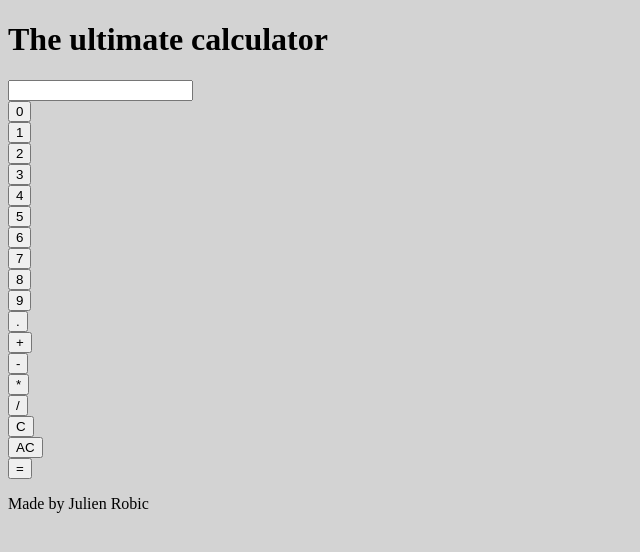
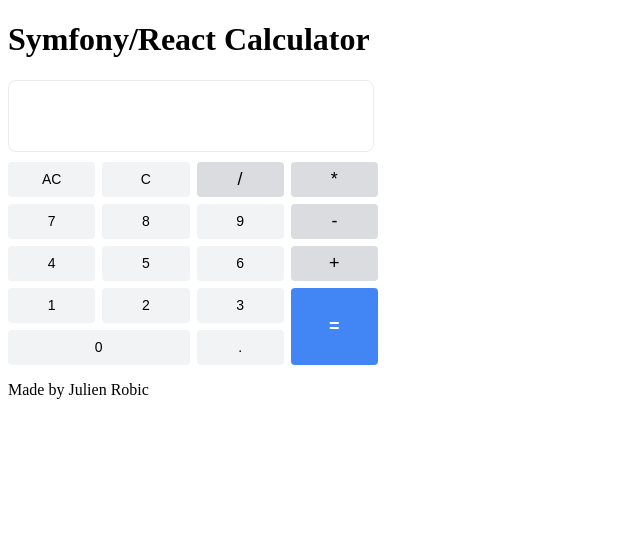
Before and after one commit to Nayte91/Calculus, a Symfony app: template templates/home.html.twig in a window 1280 px wide. Shown: the top 552 px of the page, without its empty margins (0-640 px from the left). Run offline with Twig, Linux system fonts and the light colour scheme; the template is opened without the code that fills it, so the values that code supplies are empty; style sheets or scripts are compiled from the project's sources; some libraries are stand-ins or nearby versions.

Commit message:
Calculator styling as google Calc

```diff
--- a/assets/components/ActionButton.tsx
+++ b/assets/components/ActionButton.tsx
@@ -1,21 +1,22 @@
 import React from 'react';
 import { Action } from '../types/Action';
+import '../styles/components/Button.scss';
 
 interface Props {
     symbol: string;
+    slug: string,
     action: () => void;
 }
 
 const ActionButton: React.FC<Props> = ({
     symbol,
+    slug,
     action
 }) => {
     return (
-        <div className={`button__${symbol}`}>
-            <button onClick={action} >
-                { symbol }
-            </button>
-        </div>
+        <button onClick={action} className={`button__${slug}`}>
+            { symbol }
+        </button>
     );
 };
 
--- a/assets/components/Calculator.tsx
+++ b/assets/components/Calculator.tsx
@@ -1,5 +1,5 @@
-import React, { useState } from 'react';
-import axios from "axios";
+import React, { SetStateAction, useState } from 'react';
+import axios, { AxiosResponse } from "axios";
 
 import CalculatorContext from "../types/CalculatorContext";
 import OperatorButton from './OperatorButton';
@@ -29,13 +29,14 @@ const Calculator: React.FC = () => {
     const compute = (): void => {
         addToQueue();
 
-        try {
-            const solvedVal = eval(calculatorInput.replace(/×/g, '*'));
-            setCalculatorInput(solvedVal);
-        } catch (err) {
-            setCalculatorInput(errorMsg);
-            setClearNext(true);
-        }
+        const resultat = axios
+            .post(`https://localhost:443/computation`, '{"entry": "' + calculatorInput + '"}')
+            .then((result: AxiosResponse) => {
+                setCalculatorInput(result.data.result);
+            });
+
+        /* const solvedVal = eval(calculatorInput.replace(/×/g, '*'));
+        const solvedVal = request(calculatorInput) */
     };
 
     const enterInput = (newInput: string): void => {
@@ -54,35 +55,22 @@ const Calculator: React.FC = () => {
         setCalculatorInput('');
     };
 
-    axios.post(`https://localhost:443/computation`, '{"entry": "4+3"}' )
-        .then(res => {
-            console.log(res);
-            console.log(res.data);
-        })
-
     return (
         <CalculatorContext.Provider value={{ enterInput }}>
             <section className='calculator'>
-                <input
-                    className='calculator__display'
-                    type='text'
-                    readOnly
-                    value={calculatorInput}
-                />
+                <div className='calculator__display'>
+                    <div className="display__history"><span className='display__text'>{calculatorInput}</span></div>
+                    <div className="display__current">
+                        <span className='display__text'>{calculatorInput}</span>
+                    </div>
+                </div>
                 <div className='calculator__pad'>
-                    <div className='calculator__pad__digits'>
-                        { Digits.map(Digit => { return <DigitButton digit={Digit} perform={enterInput} /> })}
-                    </div>
-                    <div className='calculator__pad__operations'>
-                        { Operators.map(Operator => { return <OperatorButton operator={Operator} perform={enterInput} /> })}
-                    </div>
-                    <div className='calculator__pad__actions'>
-                        <ActionButton symbol='C' action={revertToPreviousState} />
-                        <ActionButton symbol='AC' action={clearInput} />
-                        <ActionButton symbol='=' action={compute} />
-
-                        {/* { Actions.map(Action => { return <ActionButton action={Action} perform={compute} /> })}  */}
-                    </div>
+                    { Digits.map(Digit => { return <DigitButton digit={Digit} perform={enterInput} /> })}
+                    { Operators.map(Operator => { return <OperatorButton operator={Operator} perform={enterInput} /> })}
+                    <ActionButton symbol='C' slug='clear' action={revertToPreviousState} />
+                    <ActionButton symbol='AC' slug='reset' action={clearInput} />
+                    <ActionButton symbol='=' slug='equal' action={compute} />
+                    {/* { Actions.map(Action => { return <ActionButton action={Action} perform={compute} /> })}  */}
                 </div>
             </section>
         </CalculatorContext.Provider>
--- a/assets/components/DigitButton.tsx
+++ b/assets/components/DigitButton.tsx
@@ -11,11 +11,9 @@ const DigitButton: React.FC<Props> = ({
     perform
 }) => {
     return (
-        <div className={`button__${digit.symbol}`}>
-            <button onClick={() => perform(digit.symbol)} >
-                { digit.symbol }
-            </button>
-        </div>
+        <button onClick={() => perform(digit.symbol)} className={`button__${digit.slug}`}>
+            { digit.symbol }
+        </button>
     );
 };
 
--- a/assets/components/OperatorButton.tsx
+++ b/assets/components/OperatorButton.tsx
@@ -11,11 +11,9 @@ const OperatorButton: React.FC<Props> = ({
     perform
 }) => {
     return (
-        <div className={`button__${operator.symbol}`}>
-            <button onClick={() => perform(operator.symbol)}>
-                { operator.symbol }
-            </button>
-        </div>
+        <button onClick={() => perform(operator.symbol)} className={`button__${operator.slug}`}>
+            { operator.symbol }
+        </button>
     );
 };
 
--- a/assets/data/Actions.ts
+++ b/assets/data/Actions.ts
@@ -3,16 +3,19 @@ import { Action } from "../types/Action";
 export const Actions: Action[] = [
     {
         symbol: '=',
+        slug: "equal",
         keyCode: '13',
         perform: 'compute'
     },
     {
         symbol: 'C',
+        slug: 'clear',
         keyCode: '8',
         perform: 'clear'
     },
     {
         symbol: 'AC',
+        slug: 'reset',
         keyCode: '27',
         perform: 'allClear'
     }
--- a/assets/data/Digits.ts
+++ b/assets/data/Digits.ts
@@ -3,46 +3,57 @@ import { Digit } from "../types/Digit";
 export const Digits: Digit[] = [
     {
         symbol: '0',
+        slug: 'zero',
         keyCode: '96'
     },
     {
         symbol: '1',
+        slug: 'one',
         keyCode: '97'
     },
     {
         symbol: '2',
+        slug: 'two',
         keyCode: '98'
     },
     {
         symbol: '3',
+        slug: 'three',
         keyCode: '99'
     },
     {
         symbol: '4',
+        slug: 'four',
         keyCode: '100'
     },
     {
         symbol: '5',
+        slug: 'five',
         keyCode: '101'
     },
     {
         symbol: '6',
+        slug: 'six',
         keyCode: '102'
     },
     {
         symbol: '7',
+        slug: 'seven',
         keyCode: '103'
     },
     {
         symbol: '8',
+        slug: 'eight',
         keyCode: '104'
     },
     {
         symbol: '9',
+        slug: 'nine',
         keyCode: '105'
     },
     {
         symbol: '.',
+        slug: 'dot',
         keyCode: '81'
     }
 ]
--- a/assets/data/Operators.ts
+++ b/assets/data/Operators.ts
@@ -3,18 +3,22 @@ import { Operator } from "../types/Operator";
 export const Operators: Operator[] = [
     {
         symbol: '+',
+        slug: 'plus',
         keyCode: '107'
     },
     {
         symbol: '-',
+        slug: 'minus',
         keyCode: '109'
     },
     {
         symbol: '*',
+        slug: 'multiply',
         keyCode: '106'
     },
     {
         symbol: '/',
+        slug: 'divide',
         keyCode: '111'
     }
 ]
--- a/assets/styles/app.scss
+++ b/assets/styles/app.scss
@@ -1,3 +1,4 @@
 body {
-    background-color: lightgray;
+    background-color: white;
+    width: 375px;
 }
--- a/assets/styles/components/Button.scss
+++ b/assets/styles/components/Button.scss
@@ -1,3 +1,67 @@
-.button {
-  background-color: cadetblue;
+button {
+  background-color: rgb(241, 243, 244);
+  border: none;
+  border-radius: 4px;
+  height: 100%;
+  width: 100%;
+  cursor: pointer;
+  font-size: 14px;
 }
+
+.button__one { grid-area: one }
+
+.button__two { grid-area: two }
+
+.button__three { grid-area: three }
+
+.button__four { grid-area: four }
+
+.button__five { grid-area: five }
+
+.button__six { grid-area: six }
+
+.button__seven { grid-area: seven }
+
+.button__eight { grid-area: eight }
+
+.button__nine { grid-area: nine }
+
+.button__zero { grid-area: zero }
+
+.button__dot { grid-area: dot }
+
+.button__plus {
+  grid-area: plus;
+  background-color: #dadce0;
+  font-size: 18px;
+}
+
+.button__minus {
+  grid-area: minus;
+  background-color: #dadce0;
+  font-size: 18px;
+}
+
+.button__divide {
+  grid-area: divide;
+  background-color: #dadce0;
+  font-size: 18px;
+}
+
+.button__multiply {
+  grid-area: multiply;
+  background-color: #dadce0;
+  font-size: 18px;
+}
+
+.button__clear { grid-area: clear }
+
+.button__reset { grid-area: reset }
+
+.button__equal {
+  grid-area: equal;
+  background-color: #4285f4;
+  color: white;
+  font-weight: bold;
+  font-size: 18px;
+}
--- a/assets/styles/components/Calculator.scss
+++ b/assets/styles/components/Calculator.scss
@@ -1,5 +1,41 @@
 .calculator {
-  h1{
-    color: aqua;
+  font-family: Arial, sans-serif;
+  width: 370px;
+
+  .calculator__display {
+    width: 98.5%;
+    height: 70px;
+    margin-bottom: 10px;
+    border: 1px solid #ebebeb;
+    border-radius: 8px;
+
+    .display__history {
+      margin: 8px 0 5px 0;
+      height: 20px;
+      font-size: 18px;
+    }
+
+    .display__current {
+      height: 32px;
+      font-size: 30px;
+    }
+
+    .display__text {
+      float: right;
+    }
+  }
+
+  .calculator__pad {
+    display: grid;
+    grid-template-columns: repeat(4, 1fr);
+    grid-template-rows: repeat(5, 35px);
+    gap: 7px;
+    grid-template-areas:
+      "reset clear divide multiply"
+      "seven eight nine minus"
+      "four five six plus"
+      "one two three equal"
+      "zero zero dot equal"
+    ;
   }
 }
--- a/assets/types/Action.ts
+++ b/assets/types/Action.ts
@@ -1,5 +1,6 @@
 export type Action = {
     symbol: string,
+    slug: string,
     keyCode: string,
     perform: string
 }
--- a/assets/types/Digit.ts
+++ b/assets/types/Digit.ts
@@ -1,4 +1,5 @@
 export type Digit = {
     symbol: string,
+    slug: string,
     keyCode: string
 }
--- a/assets/types/Operator.ts
+++ b/assets/types/Operator.ts
@@ -1,4 +1,5 @@
 export type Operator = {
     symbol: string,
+    slug: string,
     keyCode: string
 }
--- a/templates/home.html.twig
+++ b/templates/home.html.twig
@@ -11,7 +11,7 @@
 
 <body>
     <header>
-        <h1>The ultimate calculator</h1>
+        <h1>Symfony/React Calculator</h1>
     </header>
     <main id="root"></main>
     <footer>
```
